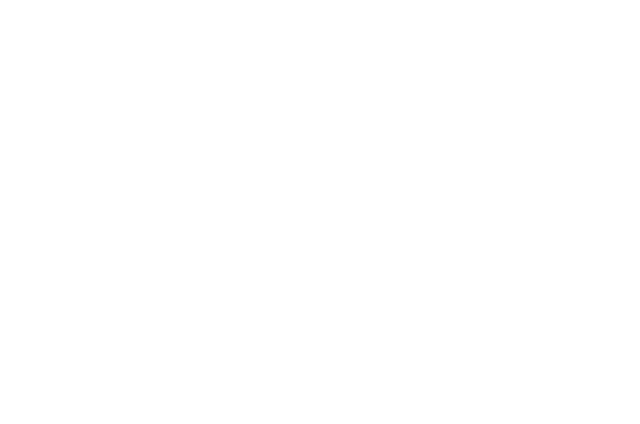
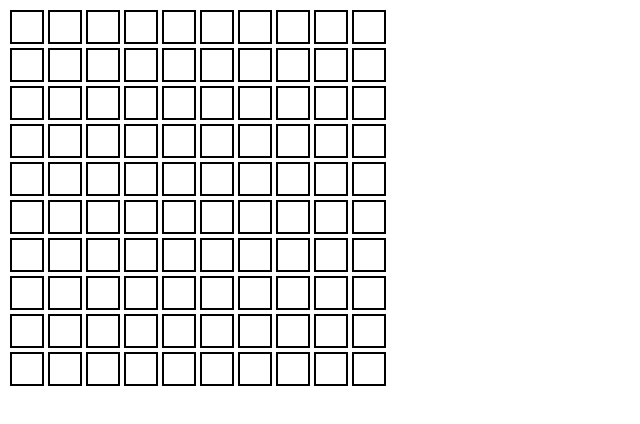
Before and after one commit to Kreoniz/battleship, a website built with webpack: page src/index.html in a window 1280 px wide. Shown: the whole page, without its empty margins (0-640 px from the left). Built offline with nearby package versions, Linux system fonts and the light colour scheme; files whose address does not match are found by name.

Commit message:
Add css-loader and render the board in browser

```diff
--- a/package.json
+++ b/package.json
@@ -12,9 +12,11 @@
   "author": "",
   "license": "ISC",
   "devDependencies": {
+    "css-loader": "^7.1.2",
     "html-webpack-plugin": "^5.6.0",
     "jest": "^29.7.0",
     "prettier": "^3.3.0",
+    "style-loader": "^4.0.0",
     "webpack": "^5.91.0",
     "webpack-cli": "^5.1.4"
   }
--- a/src/index.html
+++ b/src/index.html
@@ -1,9 +1,9 @@
 <!doctype html>
 <html lang="en">
+
 <head>
   <meta charset="UTF-8" />
   <meta name="viewport" content="width=device-width, initial-scale=1.0" />
-    <link rel="stylesheet" href="./styles.css" />
   <title>Battleship</title>
 </head>
 
@@ -12,4 +12,5 @@
 
   <script src="main.js"></script>
 </body>
+
 </html>
--- a/src/index.js
+++ b/src/index.js
@@ -1,9 +1,27 @@
 import { Player } from './scripts/player.js';
+import './styles/styles.css';
 
 console.log('Hello');
-const board = document.querySelector('#board');
-console.log(board);
 
 const player = new Player();
 
 console.log(player);
+console.log(player.gameboard);
+
+const board = document.querySelector('#board');
+
+for (let i = 0; i < 10; i += 1) {
+  const rowDiv = document.createElement('div');
+  rowDiv.classList.add('row');
+
+  for (let j = 0; j < 10; j += 1) {
+    const cellDiv = document.createElement('div');
+    cellDiv.classList.add('cell');
+    cellDiv.dataset.x = j;
+    cellDiv.dataset.y = i;
+
+    rowDiv.appendChild(cellDiv);
+  }
+
+  board.appendChild(rowDiv);
+}
--- a/src/styles/styles.css
+++ b/src/styles/styles.css
@@ -0,0 +1,17 @@
+.row {
+    display: flex;
+}
+
+.cell {
+    margin: 2px;
+    height: 30px;
+    width: 30px;
+    border: 2px solid black;
+
+    transition: 0.3s;
+}
+
+.cell:hover {
+    cursor: pointer;
+    background-color: salmon;
+}
--- a/webpack.config.cjs
+++ b/webpack.config.cjs
@@ -7,6 +7,14 @@ module.exports = {
         filename: 'main.js',
         path: path.resolve(__dirname, 'dist'),
     },
+    module: {
+        rules: [
+            {
+                test: /\.css$/i,
+                use: ['style-loader', 'css-loader'],
+            },
+        ],
+    },
     plugins: [new HtmlWebpackPlugin({
         inject: false,
         title: 'Battleship',
```
Also changed, not shown: pnpm-lock.yaml. Lines whose indentation alone changed are shown as unchanged.
